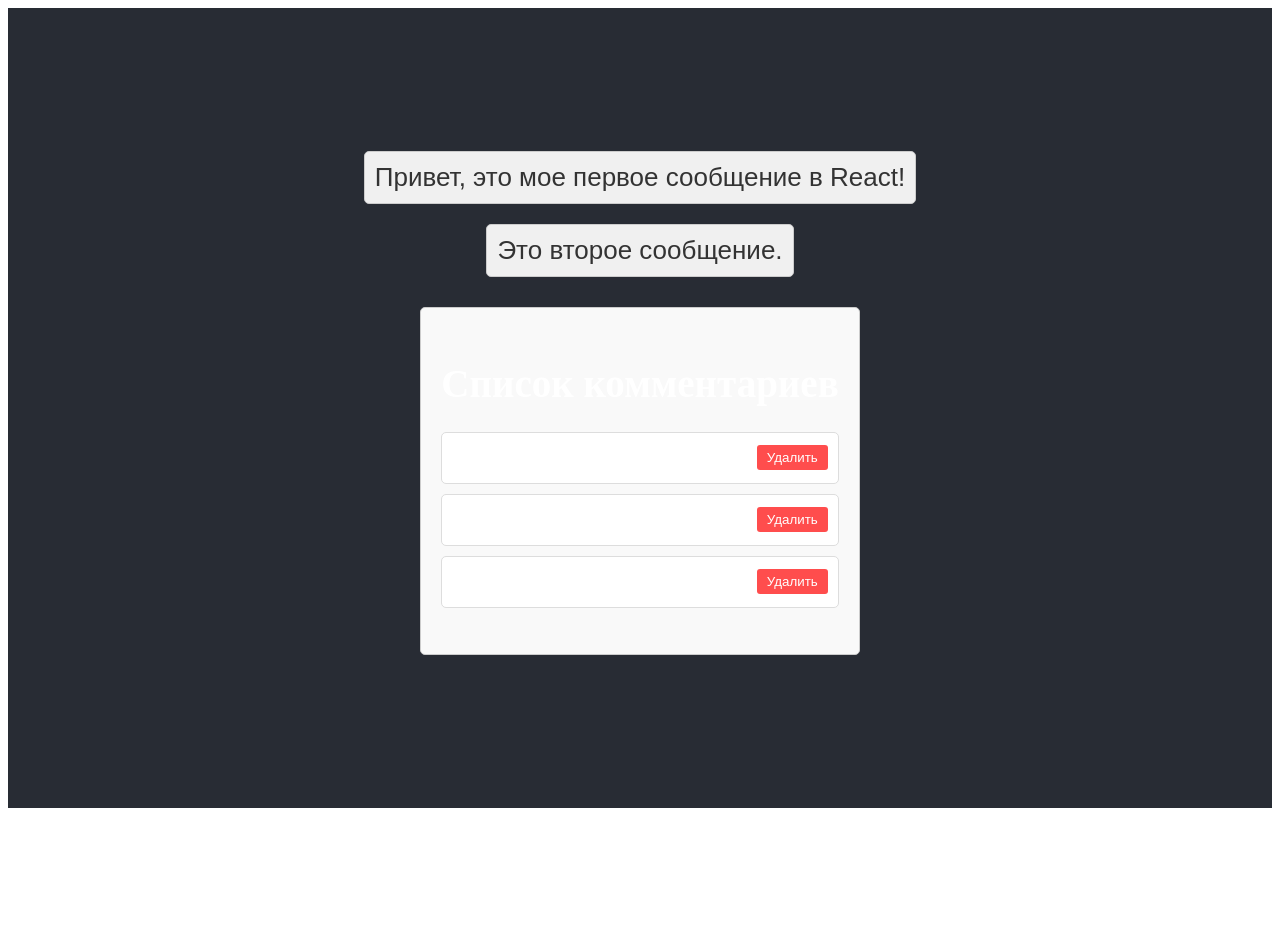
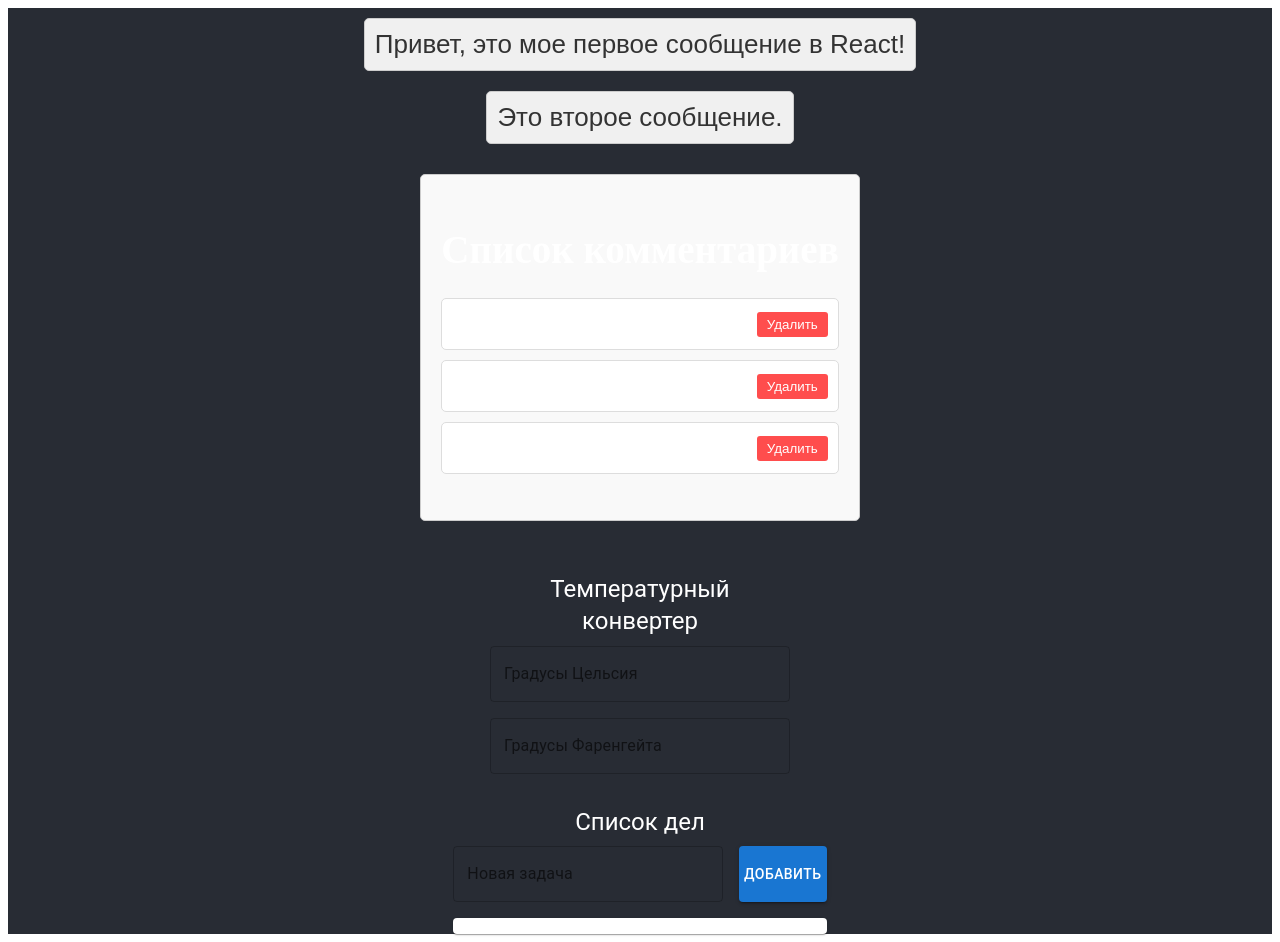
Before and after one commit to Ikul23/React, a React (Create React App) app in the folder react-ht/: page / in a window 1280 px wide. Before the commit the page ends 816 px from the top, so only its background shows below. Built offline with nearby package versions, Linux system fonts and the light colour scheme.

Commit message:
HT3 added in React App

```diff
--- a/react-ht/package.json
+++ b/react-ht/package.json
@@ -3,6 +3,10 @@
   "version": "0.1.0",
   "private": true,
   "dependencies": {
+    "@emotion/react": "^11.14.0",
+    "@emotion/styled": "^11.14.0",
+    "@mui/icons-material": "^6.4.8",
+    "@mui/material": "^6.4.8",
     "@testing-library/dom": "^10.4.0",
     "@testing-library/jest-dom": "^6.6.3",
     "@testing-library/react": "^16.2.0",
--- a/react-ht/src/App.js
+++ b/react-ht/src/App.js
@@ -1,6 +1,8 @@
 import React from 'react';
 import Message from './Message';
 import CommentsList from './CommentsList';
+import TemperatureConverter from './TemperatureConverter';
+import TodoList from './TodoList';
 import './App.css';
 
 function App() {
@@ -10,6 +12,8 @@ function App() {
         <Message text="Привет, это мое первое сообщение в React!" />
         <Message text="Это второе сообщение." />
         <CommentsList />
+        <TemperatureConverter />
+        <TodoList />
       </header>
     </div>
   );
--- /dev/null
+++ b/react-ht/src/TemperatureConverter.js
@@ -0,0 +1,54 @@
+import React, { useState } from 'react';
+import { TextField, Typography, Box } from '@mui/material';
+
+const TemperatureConverter = () => {
+  const [celsius, setCelsius] = useState('');
+  const [fahrenheit, setFahrenheit] = useState('');
+
+  // Конвертация из Цельсия в Фаренгейт
+  const handleCelsiusChange = (e) => {
+    const value = e.target.value;
+    setCelsius(value);
+    if (value === '') {
+      setFahrenheit('');
+    } else {
+      setFahrenheit(((parseFloat(value) * 9) / 5 + 32).toFixed(2));
+    }
+  };
+
+  // Конвертация из Фаренгейта в Цельсия
+  const handleFahrenheitChange = (e) => {
+    const value = e.target.value;
+    setFahrenheit(value);
+    if (value === '') {
+      setCelsius('');
+    } else {
+      setCelsius((((parseFloat(value) - 32) * 5) / 9).toFixed(2));
+    }
+  };
+
+  return (
+    <Box sx={{ maxWidth: 300, margin: 'auto', mt: 4 }}>
+      <Typography variant="h5" align="center" gutterBottom>
+        Температурный конвертер
+      </Typography>
+      <TextField
+        label="Градусы Цельсия"
+        variant="outlined"
+        fullWidth
+        value={celsius}
+        onChange={handleCelsiusChange}
+        sx={{ mb: 2 }}
+      />
+      <TextField
+        label="Градусы Фаренгейта"
+        variant="outlined"
+        fullWidth
+        value={fahrenheit}
+        onChange={handleFahrenheitChange}
+      />
+    </Box>
+  );
+};
+
+export default TemperatureConverter;
--- /dev/null
+++ b/react-ht/src/TodoList.js
@@ -0,0 +1,59 @@
+import React, { useState } from 'react';
+import { TextField, Button, List, ListItem, ListItemText, IconButton, Card, Box, Typography } from '@mui/material';
+import DeleteIcon from '@mui/icons-material/Delete';
+
+const TodoList = () => {
+  const [task, setTask] = useState('');
+  const [tasks, setTasks] = useState([]);
+
+  // Добавление задачи
+  const handleAddTask = () => {
+    if (task.trim()) {
+      setTasks([...tasks, { id: Date.now(), text: task }]);
+      setTask('');
+    }
+  };
+
+  // Удаление задачи
+  const handleDeleteTask = (id) => {
+    setTasks(tasks.filter((task) => task.id !== id));
+  };
+
+  return (
+    <Box sx={{ maxWidth: 400, margin: 'auto', mt: 4 }}>
+      <Typography variant="h5" align="center" gutterBottom>
+        Список дел
+      </Typography>
+      <Box sx={{ display: 'flex', gap: 2, mb: 2 }}>
+        <TextField
+          label="Новая задача"
+          variant="outlined"
+          fullWidth
+          value={task}
+          onChange={(e) => setTask(e.target.value)}
+        />
+        <Button variant="contained" onClick={handleAddTask}>
+          Добавить
+        </Button>
+      </Box>
+      <Card>
+        <List>
+          {tasks.map((task) => (
+            <ListItem
+              key={task.id}
+              secondaryAction={
+                <IconButton edge="end" onClick={() => handleDeleteTask(task.id)}>
+                  <DeleteIcon />
+                </IconButton>
+              }
+            >
+              <ListItemText primary={task.text} />
+            </ListItem>
+          ))}
+        </List>
+      </Card>
+    </Box>
+  );
+};
+
+export default TodoList;
```
Also changed, not shown: 1 other file (tests, documents, lock files or other folders).
